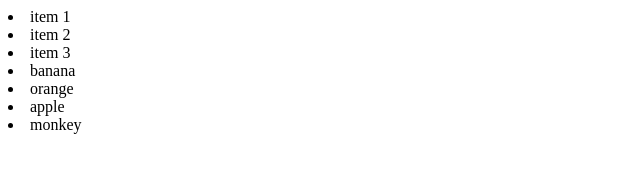
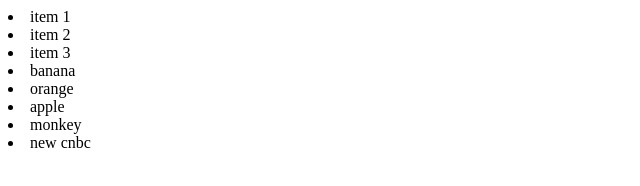
Before and after one commit to gitbot19/BunnyGit2, a plain HTML site: page index.html in a window 1280 px wide. Shown: the full height of the page, 0-640 px from the left. Drawn offline with Linux system fonts and the light colour scheme.

Commit message:
news added

```diff
--- a/index.html
+++ b/index.html
@@ -12,6 +12,7 @@
         </module two>
         <module three>
             <li>monkey</li>
+            <li>new cnbc</li>
         </module three>
     </body>
 </html>
```
